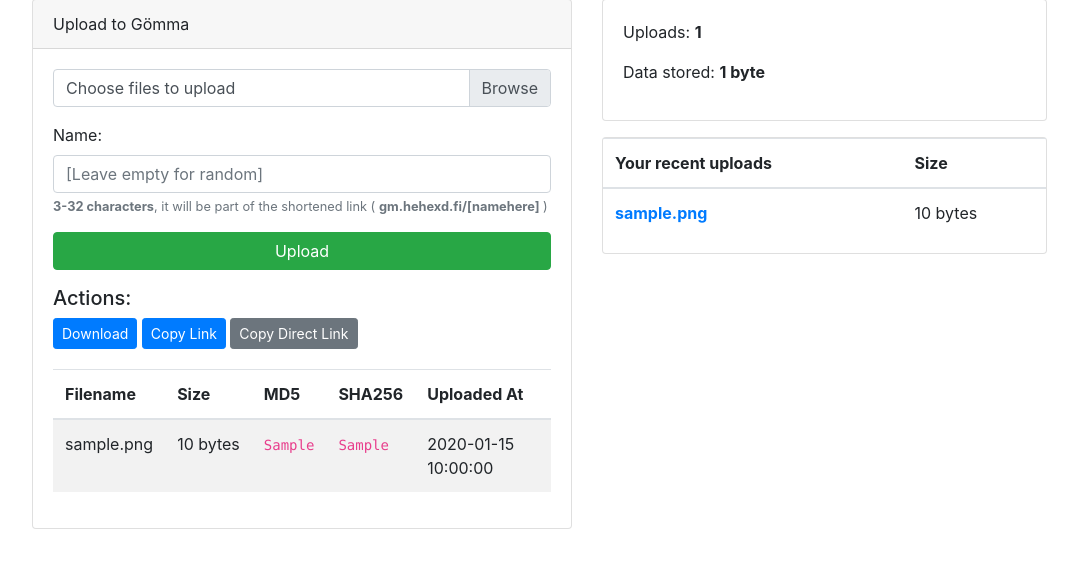
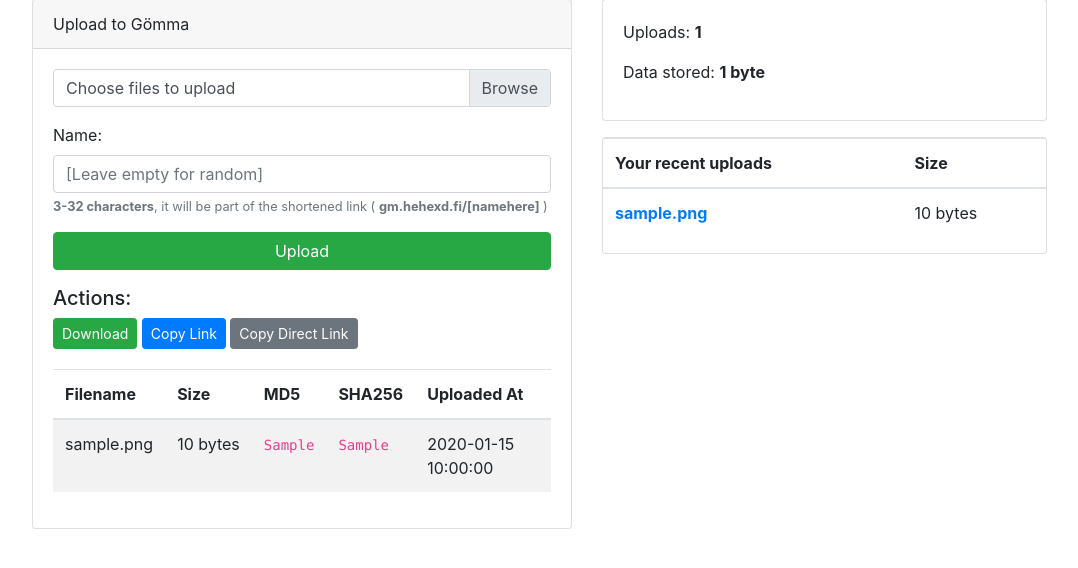
Before and after one commit to NotUnderi/gomma, a Django app: template gomma-web/gomma/templates/upload.html in a window 1280 px wide. Shown: the part 105-673 px from the top of the page, without its empty margins (53-1131 px from the left). Run offline with Django 5.2, Linux system fonts and the light colour scheme; tables that the repository leaves empty hold one stand-in row (values such as "Sample post"); the template is opened without the code that fills it: values that come from a table or form of the project are taken from there, most other values are stand-ins (such as "Sample title", 1, 10 or a date in 2020); some libraries are stand-ins or nearby versions.

Commit message:
Change download button colour. Add info links instead of direct links for recent uploads

```diff
--- a/gomma-web/gomma/templates/upload.html
+++ b/gomma-web/gomma/templates/upload.html
@@ -54,7 +54,7 @@
                             <h5>Actions:</h5>
                             {% for file in uploaded_files %}
                             <div class="mb-2">
-                                <a href="/f/{{ file.stash_name }}" target="_blank" class="btn btn-sm btn-primary mb-1">Download</a>
+                                <a href="/f/{{ file.stash_name }}" target="_blank" class="btn btn-sm btn-success mb-1">Download</a>
 
                                 <button type="button" class="btn copy-btn btn-sm btn-primary mb-1" data-clipboard-text="{{ request.scheme }}://{{ request.get_host }}/f/{{ file.stash_name }}/info" data-bs-toggle="tooltip" data-bs-placement="top" title="Copy link">
                                 Copy Link
@@ -122,7 +122,7 @@
 							<tbody>
 							{% for file in user_files %}
                                     <tr>
-                                        <th scope="row"><a href="/f/{{ file.stash_name }}" target="_blank">{{ file.filename }}</a></th>
+                                        <th scope="row"><a href="/f/{{ file.stash_name }}/info" target="_blank">{{ file.filename }}</a></th>
                                         <td>{{ file.size|filesizeformat }}</td>
                                     </tr>
                             {% endfor %}
```
